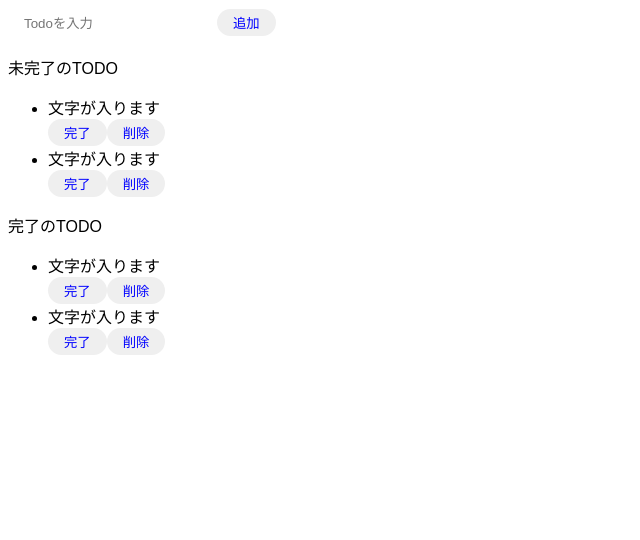
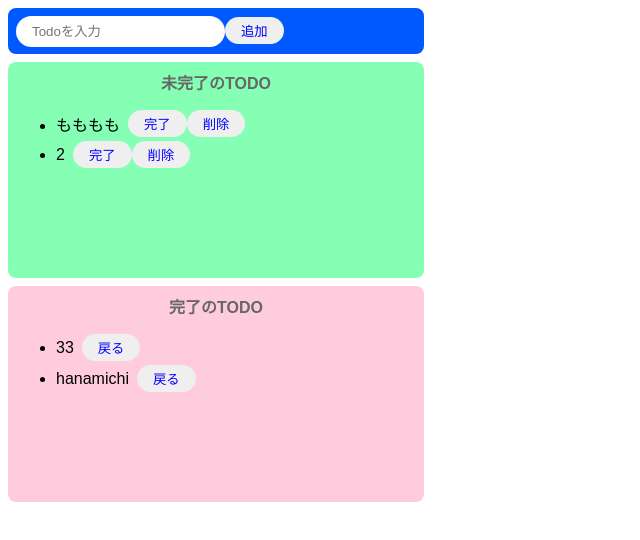
Before and after one commit to boo-standing-up/Todo_Final_React, a React (Create React App) app: page / in a window 1280 px wide. Shown: the top 540 px of the page, without its empty margins (0-640 px from the left). Built offline with nearby package versions, Linux system fonts and the light colour scheme.

Commit message:
map設定完了

```diff
--- a/src/App.jsx
+++ b/src/App.jsx
@@ -1,40 +1,40 @@
+import { useState } from "react";
 import "./styles.css";
 
 export const App = () => {
+  const [incomplateTodos, setIncomplateTodos] = useState(["もももも", "2"]);
+  const [complateTodos, setComplateTodo] = useState(["33", "hanamichi"]);
   return (
     <>
-      <div>
+      <div className="input_eria">
         <input placeholder="Todoを入力" />
         <button>追加</button>
       </div>
-      <div>
-        <p>未完了のTODO</p>
+      <div className="incomplate_aria">
+        <p className="title">未完了のTODO</p>
         <ul>
-          <div>
-            <li>文字が入ります</li>
-            <button>完了</button>
-            <button>削除</button>
-          </div>
-          <div>
-            <li>文字が入ります</li>
-            <button>完了</button>
-            <button>削除</button>
-          </div>
+          {incomplateTodos.map((todo) => {
+            return (
+              <div key={todo} className="list_row">
+                <li>{todo}</li>
+                <button>完了</button>
+                <button>削除</button>
+              </div>
+            );
+          })}
         </ul>
       </div>
-      <div>
-        <p>完了のTODO</p>
+      <div className="complate_aria">
+        <p className="title">完了のTODO</p>
         <ul>
-          <div>
-            <li>文字が入ります</li>
-            <button>完了</button>
-            <button>削除</button>
-          </div>
-          <div>
-            <li>文字が入ります</li>
-            <button>完了</button>
-            <button>削除</button>
-          </div>
+          {complateTodos.map((todo) => {
+            return (
+              <div key={todo} className="list_row">
+                <li>{todo}</li>
+                <button>戻る</button>
+              </div>
+            );
+          })}
         </ul>
       </div>
     </>
```
